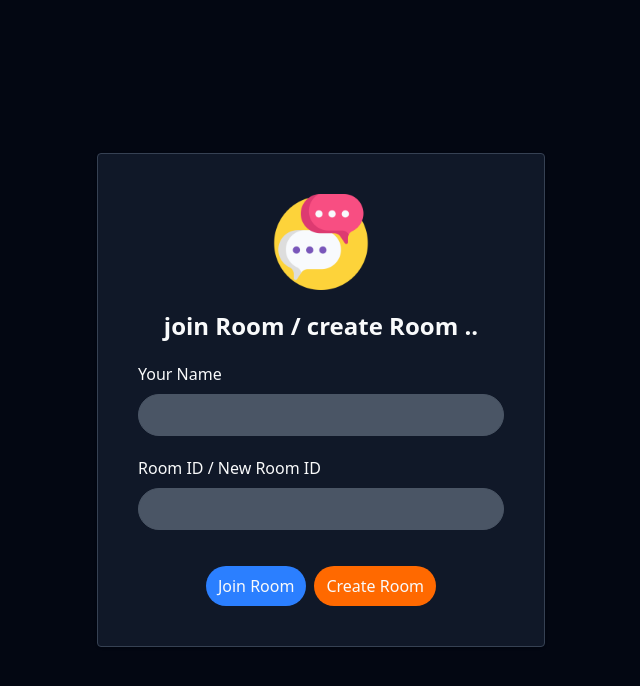
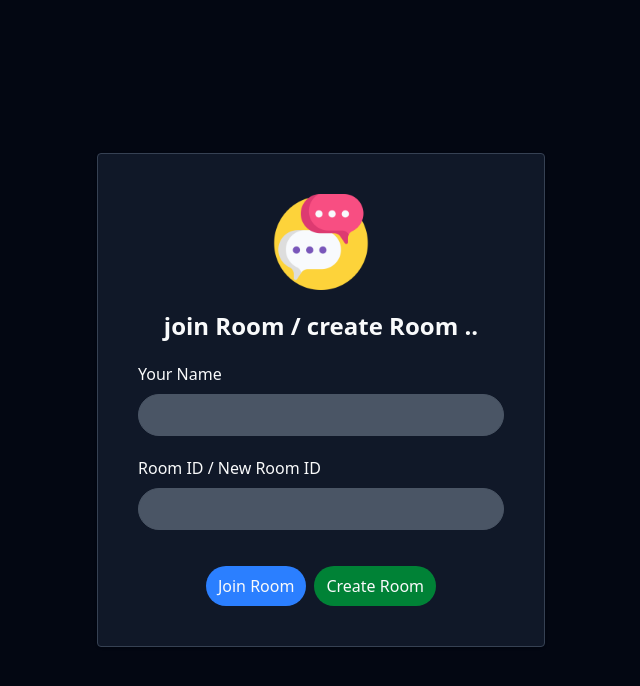
Before and after one commit to Codernick10/chat-app, a React (Vite) app in the folder front-end/front-chat/: page / in a window 1280 px wide. Shown: the top 686 px of the page, without its empty margins (319-959 px from the left). Built offline with nearby package versions, Linux system fonts and the light colour scheme.

Commit message:
changed the colour to green of create room button

```diff
--- a/front-end/front-chat/src/component/JoinCreateChat.jsx
+++ b/front-end/front-chat/src/component/JoinCreateChat.jsx
@@ -38,7 +38,7 @@ const JoinCreateChat = () => {
                   Join Room
             </button>
 
-            <button className="px-3 py-2 dark:bg-orange-500 hover:dark:bg-orange-800 rounded-full">
+            <button className="px-3 py-2 dark:bg-green-700 hover:dark:bg-green-900 rounded-full">
                   Create Room
             </button>
            </div>
```
